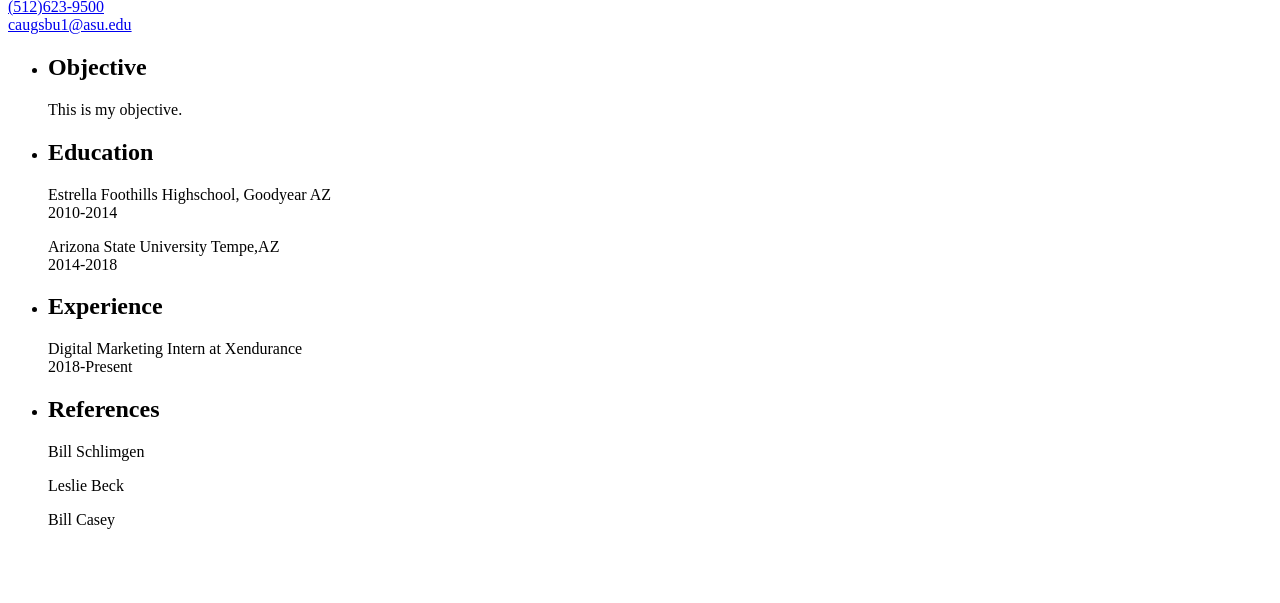
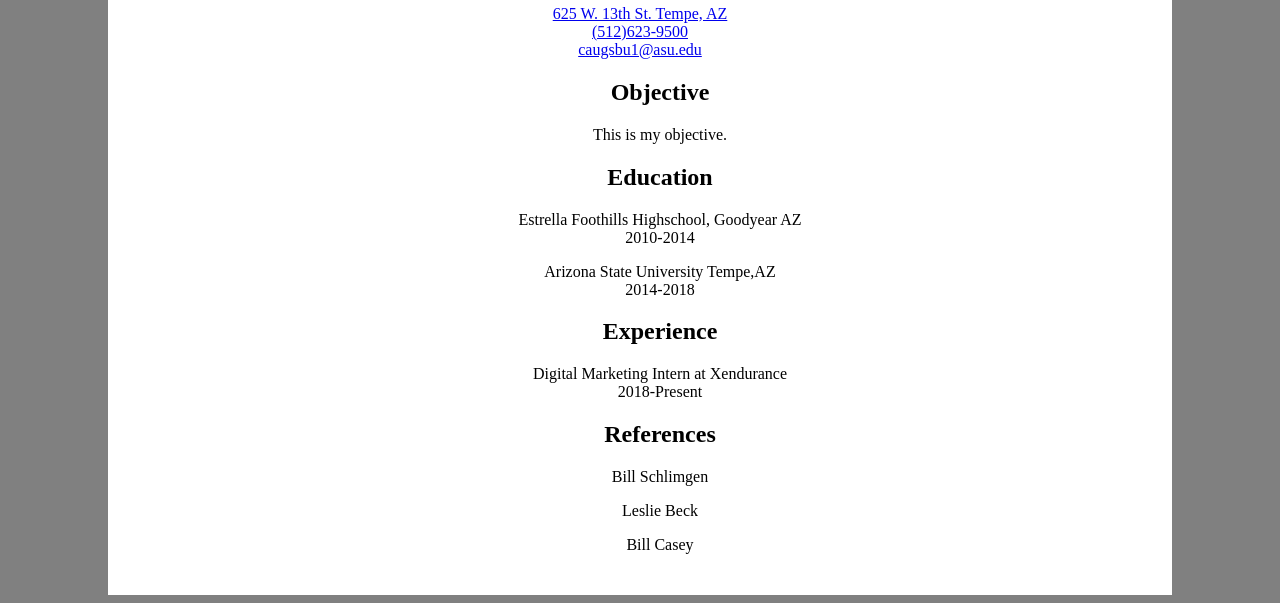
Before and after one commit to augie-12/AME2202018ASUB, a plain HTML site: page Desktop/index.html in a window 1280 px wide. Shown: the part 296-899 px from the top of the page. Before the commit the page ends 841 px from the top, so only its background shows below. Drawn offline with Linux system fonts and the light colour scheme.

Commit message:
Added CSS Styling

```diff
--- /dev/null
+++ b/Desktop/index.css
@@ -0,0 +1,16 @@
+body {
+	background: gray;
+	text-align: center;
+}
+
+ul{
+	list-style-type: none;
+}
+
+#container{
+	padding-top: 25px;
+	padding-bottom: 25px;
+	margin-left: 100px;
+	margin-right: 100px;
+	background: white;
+}
--- a/Desktop/index.html
+++ b/Desktop/index.html
@@ -9,7 +9,7 @@
    -->
    <meta charset="UTF-8">
    <title>ASSGN1</title>
-  <!-- <link href='index.css' rel='stylesheet' type='text/css'> -->
+   <link href='index.css' rel='stylesheet' type='text/css'>
 </head>
 
 <body>
```
